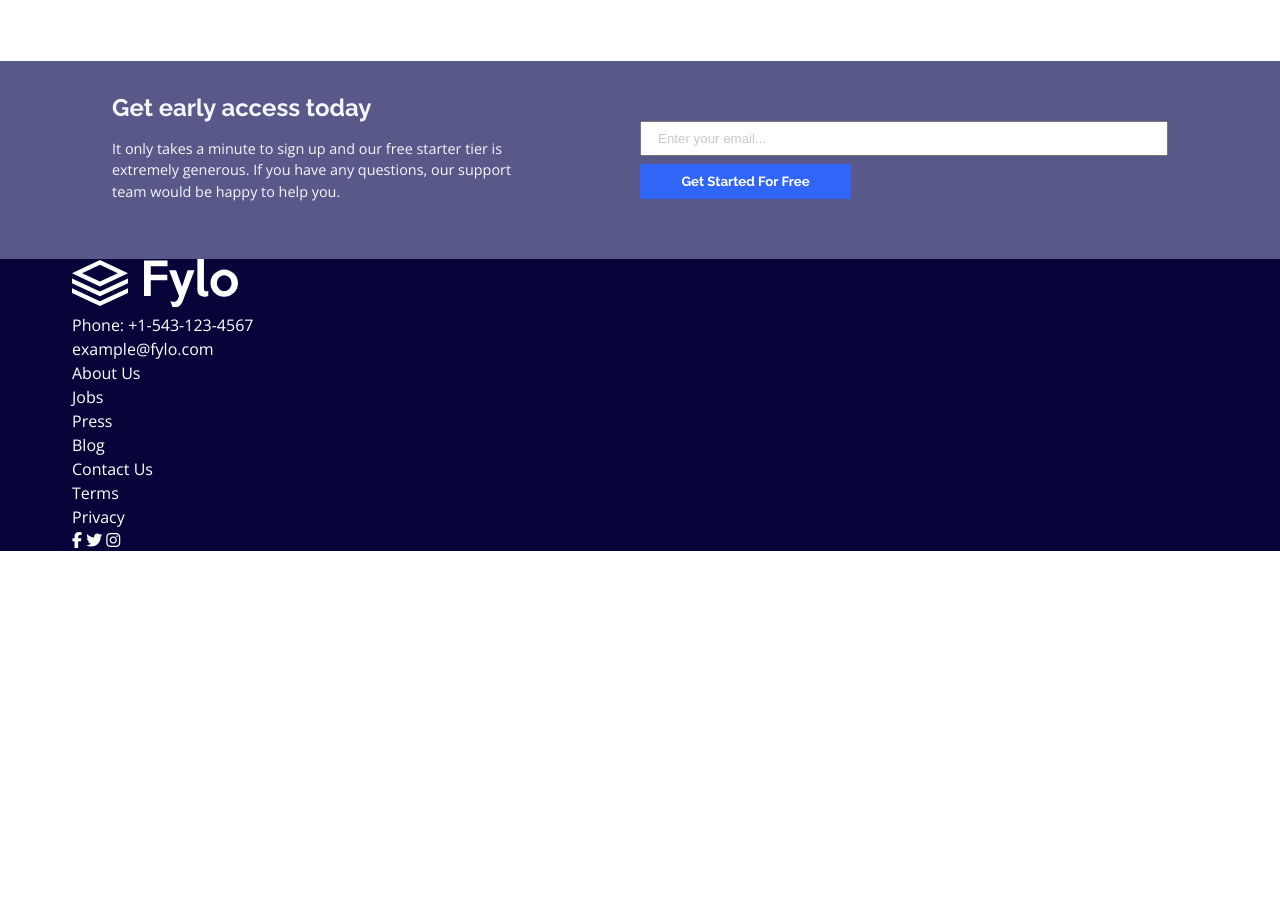
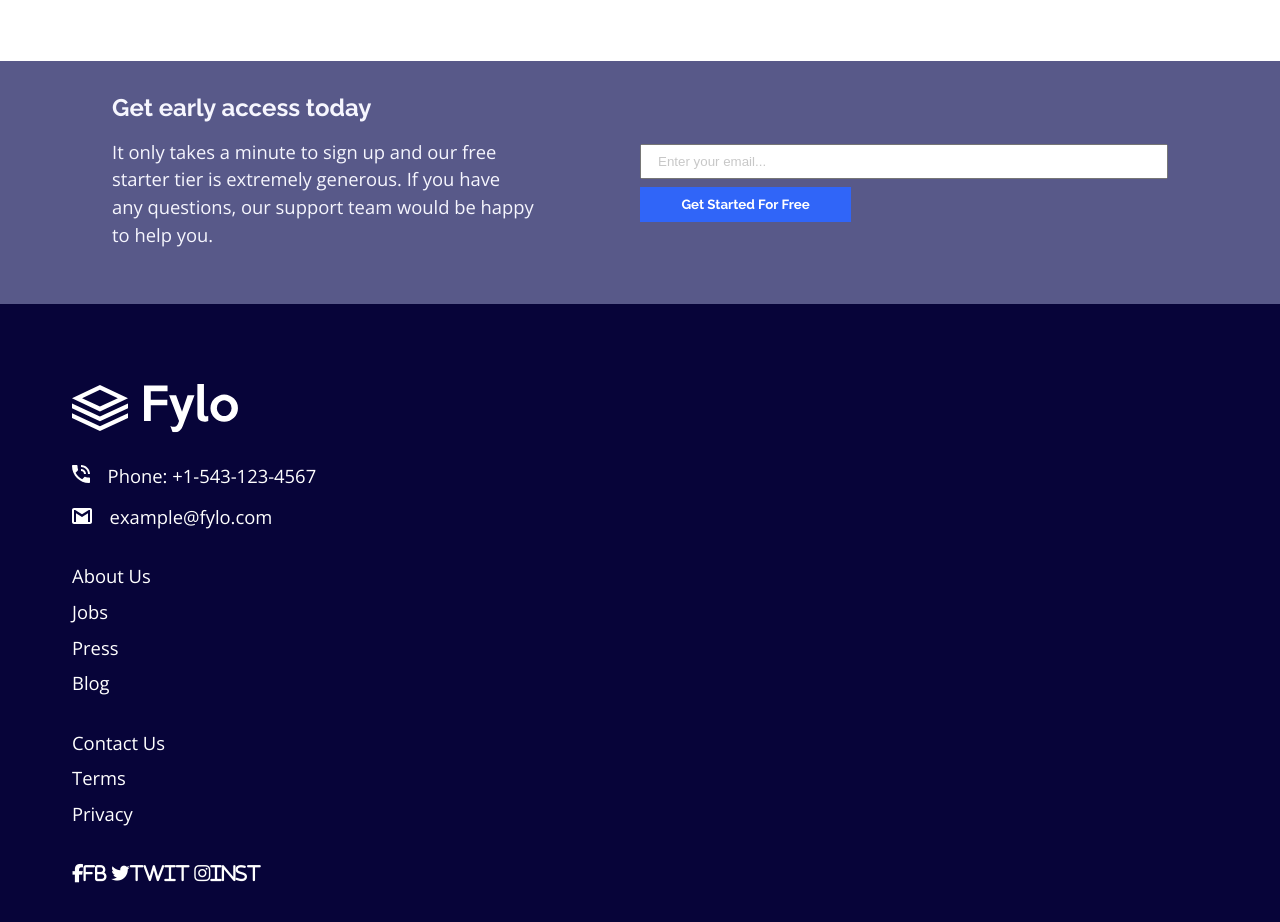
Before and after one commit to Tim5583/pylo-landing-page, a plain HTML site: page index.html in a window 1280 px wide. Shown: the part 1320-2242 px from the top of the page. Before the commit the page ends 1871 px from the top, so only its background shows below. Drawn offline with nearby package versions, Linux system fonts and the light colour scheme.

Commit message:
finish footer except social icons

```diff
--- a/index.html
+++ b/index.html
@@ -90,28 +90,34 @@
 
   <!-- footer  -->
   <footer class="max-container footer">
+
     <div class="container main-footer-content">
-      <div>
+
+      <div class="footer__main footer-sub">
         <img src="./images/logofooter.svg" alt="fylo logo">
-        <p>Phone: +1-543-123-4567</p>
-        <p>example@fylo.com</p>
+        <p><img src="./images/icon-phone.svg" alt="phone icon" class="footer-icons-phone">Phone: +1-543-123-4567</p>
+        <p><img src="./images/icon-email.svg" alt="email icon" class="footer-icons-mail"> example@fylo.com</p>
       </div>
-      <div>
+
+      <div class="footer__about-us footer-sub ">
         <p>About Us</p>
-        <p><a href="">Jobs</a></p>
-        <p><a href="">Press</a></p>
-        <p><a href="">Blog</a></p>
+        <p class="footer-links"><a href="">Jobs</a></p>
+        <p class="footer-links"><a href="">Press</a></p>
+        <p class="footer-links"><a href="">Blog</a></p>
       </div>
-      <div>
+
+      <div class="footer__contact-us footer-sub">
         <p>Contact Us</p>
-        <p><a href="">Terms</a></p>
-        <p><a href="">Privacy</a></p>
+        <p class="footer-links"><a href="">Terms</a></p>
+        <p class="footer-links"><a href="">Privacy</a></p>
       </div>
-      <div>
-        <i class="fa-brands fa-facebook-f"></i>
-        <i class="fa-brands fa-twitter"></i>
-        <i class="fa-brands fa-instagram"></i>
+
+      <div class="footer__social-icons footer-sub">
+        <i class="fa-brands fa-facebook-f">fb</i>
+        <i class="fa-brands fa-twitter">twit</i>
+        <i class="fa-brands fa-instagram">inst</i>
       </div>
+
     </div>
   </footer>
 </body>
--- a/scss/_footer.scss
+++ b/scss/_footer.scss
@@ -1,13 +1,41 @@
 .footer {
     background-color: $Very-Dark-Blue;
+    padding: 3rem 2rem;
+    font-size: 1.15rem;
 
     .main-footer-content {
         text-align: left;
         color: #fff;
 
+        .footer-sub {
+            margin: 2rem auto;
+        }
+
         a {
             color: inherit;
             text-decoration: none;
         }
+
+        .footer__main {
+            .footer-icons-phone {
+                margin-right: 1.1rem;
+            }
+
+            .footer-icons-mail {
+                margin-right: .8rem;
+            }
+
+            & p:first-of-type {
+                margin: 1.5rem auto .8rem auto;
+            }
+        }
+
+        .footer__about-us > *, .footer__contact-us > * {
+            margin: .5rem auto;
+        }
+
+        .footer-links:hover {
+            text-decoration: underline;
+        }
     }
 }
--- a/scss/_nav.scss
+++ b/scss/_nav.scss
@@ -23,5 +23,8 @@
     ul {
         max-width: 300px;
         font-size: 1.2rem;
+        li {
+            font-size: 1.15rem;
+        }
     }
 }
--- a/scss/_secondary-section.scss
+++ b/scss/_secondary-section.scss
@@ -106,6 +106,19 @@
 
             .card {
                 margin: 0 0 5rem 0;
+                & > :first-child {
+                    font-size: .9rem;
+                }
+            }
+
+            .card__user-detail {
+                .card__user-details {
+                    font-size: .7rem;
+
+                    & > :first-child {
+                        font-size: .85rem;
+                    }
+                }
             }
         }
     }
--- a/scss/_third-section.scss
+++ b/scss/_third-section.scss
@@ -11,7 +11,7 @@
 
     p {
         margin-bottom: 1.5rem;
-        font-size: 1.15rem;
+        font-size: .9rem;
     }
 
     form {
@@ -58,7 +58,7 @@
             }
 
             p {
-                font-size: .9rem;
+                font-size: 1.15rem;
             }
 
             div {
```
Also changed, not shown: css/style.css, 1 other file.
